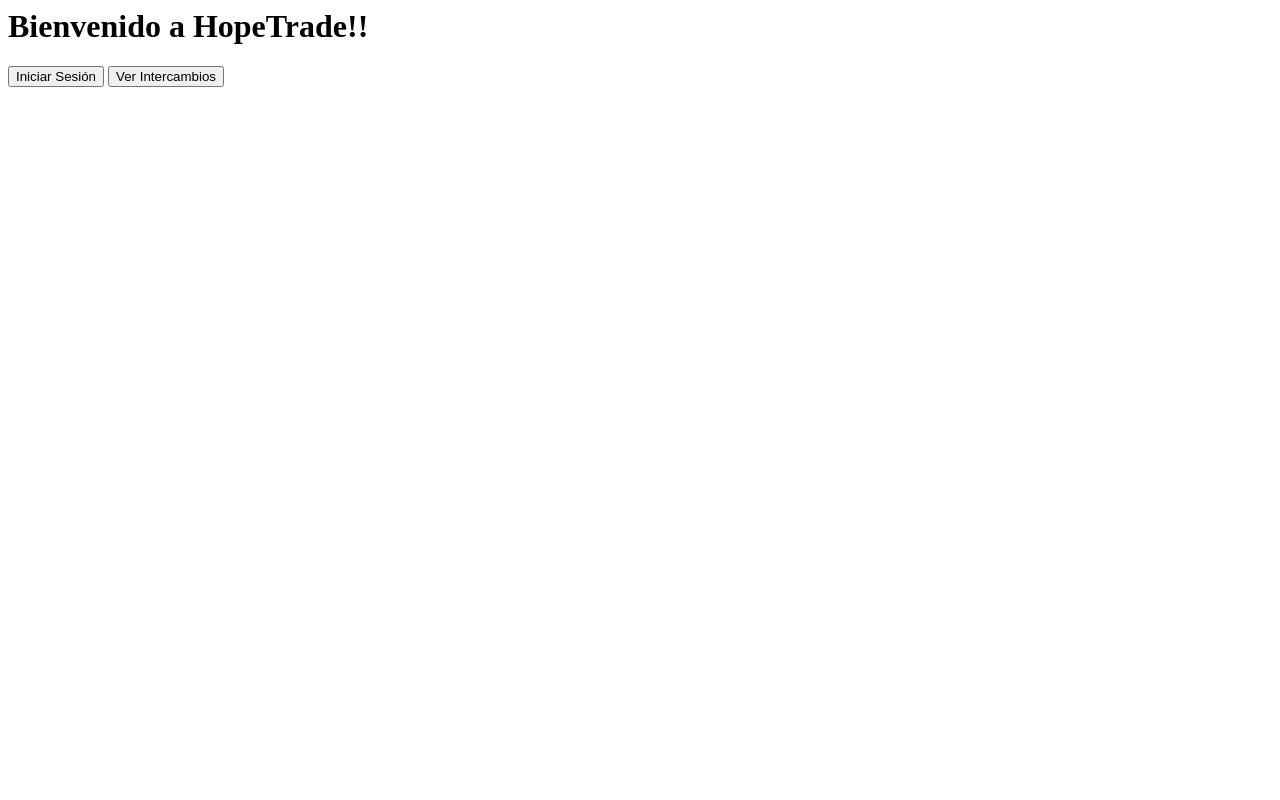
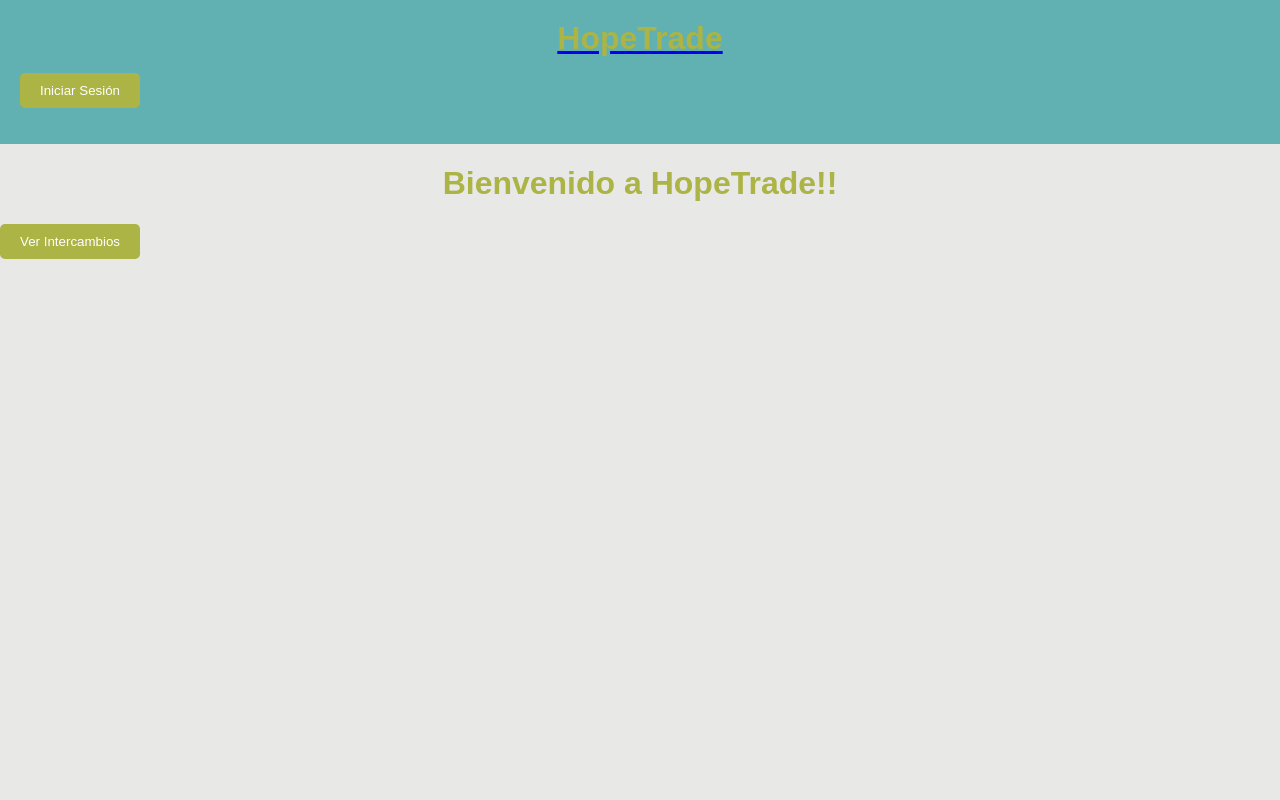
Before and after one commit to luciocolli/Proyecto-Ingenieria2, a Django app: page / in a window 1280 px wide. Run offline with Django 4.2, Linux system fonts and the light colour scheme.

Commit message:
Intentando agregar estilos pero tira error el servidor

```diff
--- /dev/null
+++ b/hopeTrade/users/Styles/index.css
@@ -0,0 +1,58 @@
+body {
+    font-family: Arial, sans-serif;
+    background-color: #e8e8e7;
+    color: #000; /* color de texto negro */
+    margin: 0;
+    padding: 0;
+}
+
+header {
+    background-color: #61b0b2;
+    padding: 20px;
+    color: #fff; /* color de texto blanco */
+}
+
+.logo h1 {
+    margin: 0;
+}
+
+nav ul {
+    list-style: none;
+    padding: 0;
+}
+
+nav ul li {
+    display: inline;
+    margin-right: 10px;
+}
+
+nav ul li a {
+    color: #fff; /* color de texto blanco */
+    text-decoration: none;
+    padding: 5px 10px;
+    border-radius: 5px;
+    background-color: #79b18d;
+}
+
+nav ul li a:hover {
+    background-color: #92b268;
+}
+
+h1 {
+    color: #abb444;
+    text-align: center;
+}
+
+button {
+    color: #fff; /* color de texto blanco */
+    background-color: #abb444;
+    border: none;
+    padding: 10px 20px;
+    cursor: pointer;
+    border-radius: 5px;
+    text-decoration: none;
+}
+
+button:hover {
+    background-color: #92b268;
+}
--- a/hopeTrade/users/templates/index.html
+++ b/hopeTrade/users/templates/index.html
@@ -3,10 +3,25 @@
     <meta charset="UTF-8">
     <meta name="viewport" content="width=device-width, initial-scale=1.0">
     <title>HopeTrade</title>
+    <link rel="stylesheet" href="../Styles/index.css">
 </head>
 <body>
+    <header>
+        <div>
+         <a href="{% url 'home' %}">
+             <div class="logo">
+                 <h1>HopeTrade</h1>
+             </div>
+         </a>
+         <nav>
+             <ul>
+                <a href="{% url 'login' %}"><button>Iniciar Sesión</button></a>
+             </ul>
+         </nav>
+        </div>
+     </header>
     <h1>Bienvenido a HopeTrade!!</h1>
-    <a href="{% url 'login' %}"><button>Iniciar Sesión</button></a>
+
     <a href="{% url 'register' %}"><button>Ver Intercambios</button></a>
 </body>
 </html>
```
Also changed, not shown: hopeTrade/users/urls.py (line endings or trailing spaces).
